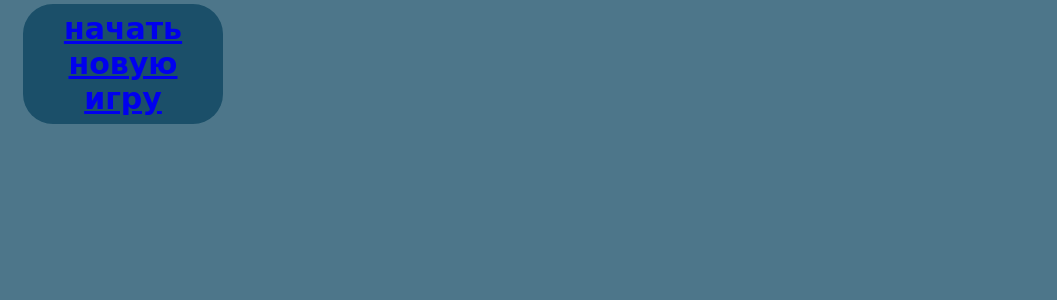
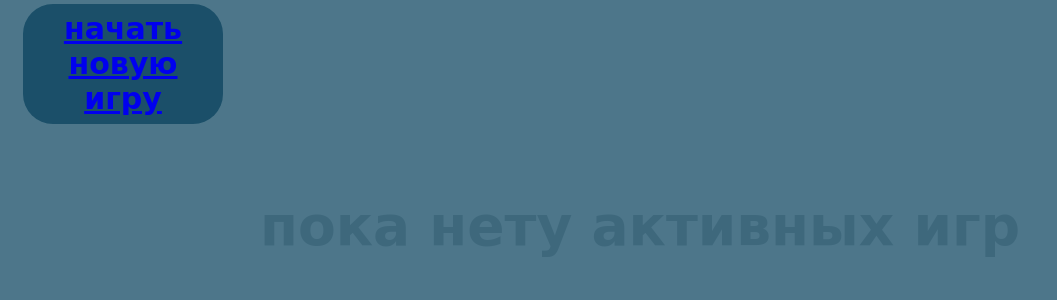
Before and after one commit to bobs1112/tic-tac-toe, a Flask app: template templates/index.html in a window 1280 px wide. Shown: the part 187-487 px from the top of the page, without its empty margins (0-1057 px from the left). Run offline with Flask 3, Linux system fonts and the light colour scheme; the template is opened without the code that fills it, so the values that code supplies are empty.

Commit message:
add h3 "пока нету активных игр"

```diff
--- a/static/css/mainstyle.css
+++ b/static/css/mainstyle.css
@@ -24,6 +24,13 @@
     display: flex;
     justify-content: center;
 }
+.ht{
+    text-align: center;
+    font-family: URW Chancery L, cursive;
+    color: rgba(10, 54, 75, 0.719);
+    font-size: 55px;
+    opacity: 0.3;
+}
 body{
     background-color: rgba(7, 65, 92, 0.719);
 }
--- a/static/js/games.js
+++ b/static/js/games.js
@@ -30,7 +30,9 @@ async function updategame() {
             } catch (error) {
                 console.error(error.message);
             }
-
+            if (json.lenght >0){
+                document.getElementById('h').style.display = 'none';
+            }
             updategame();
     }, 1000);
 }
--- a/templates/index.html
+++ b/templates/index.html
@@ -9,7 +9,10 @@
 <body>
     <h1 class="hm">Крестики нолики</h1>
     <button class="button"><a href="/start_game">начать новую игру</a></button>
+
+    <h3 class="ht"; id="h">пока нету активных игр</h3>
     <div id="games"></div>
+
     <script src="{{ url_for('static', filename='js/games.js') }}"></script>
 </body>
 </html>
```
